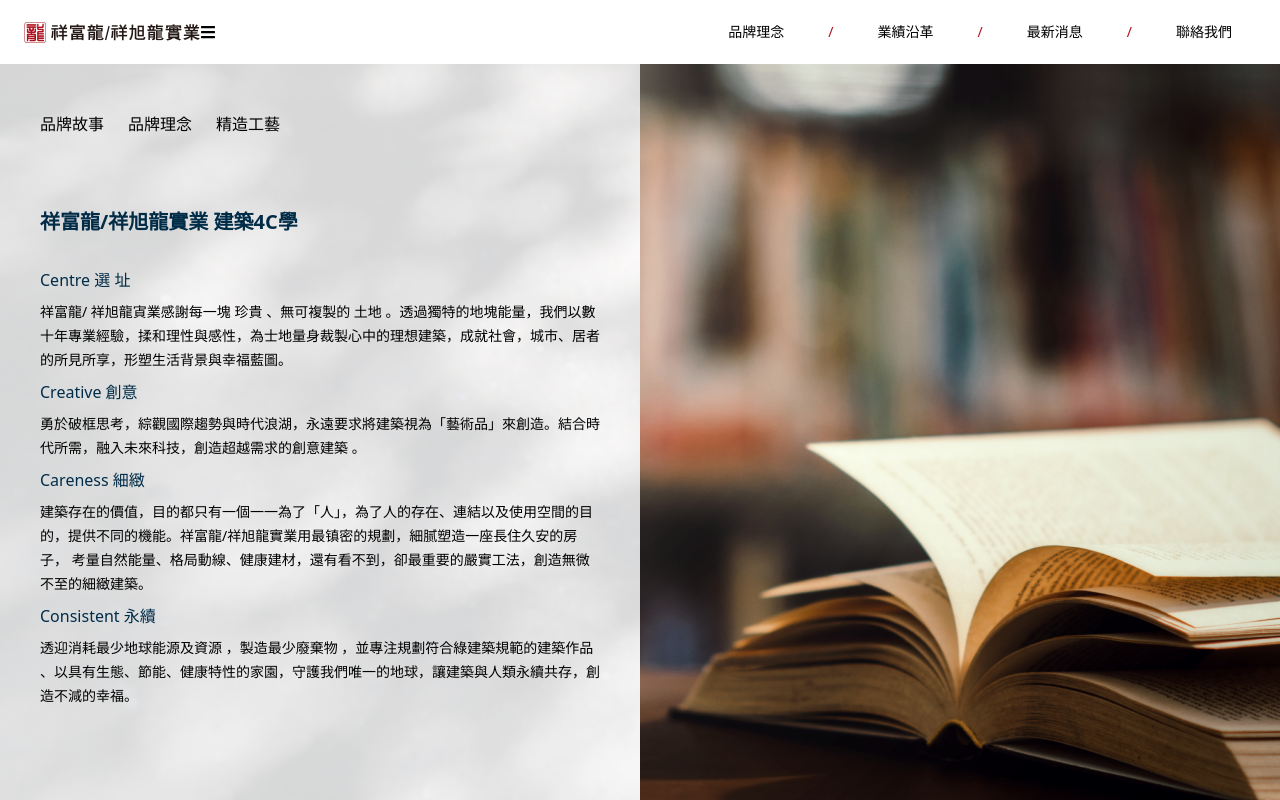
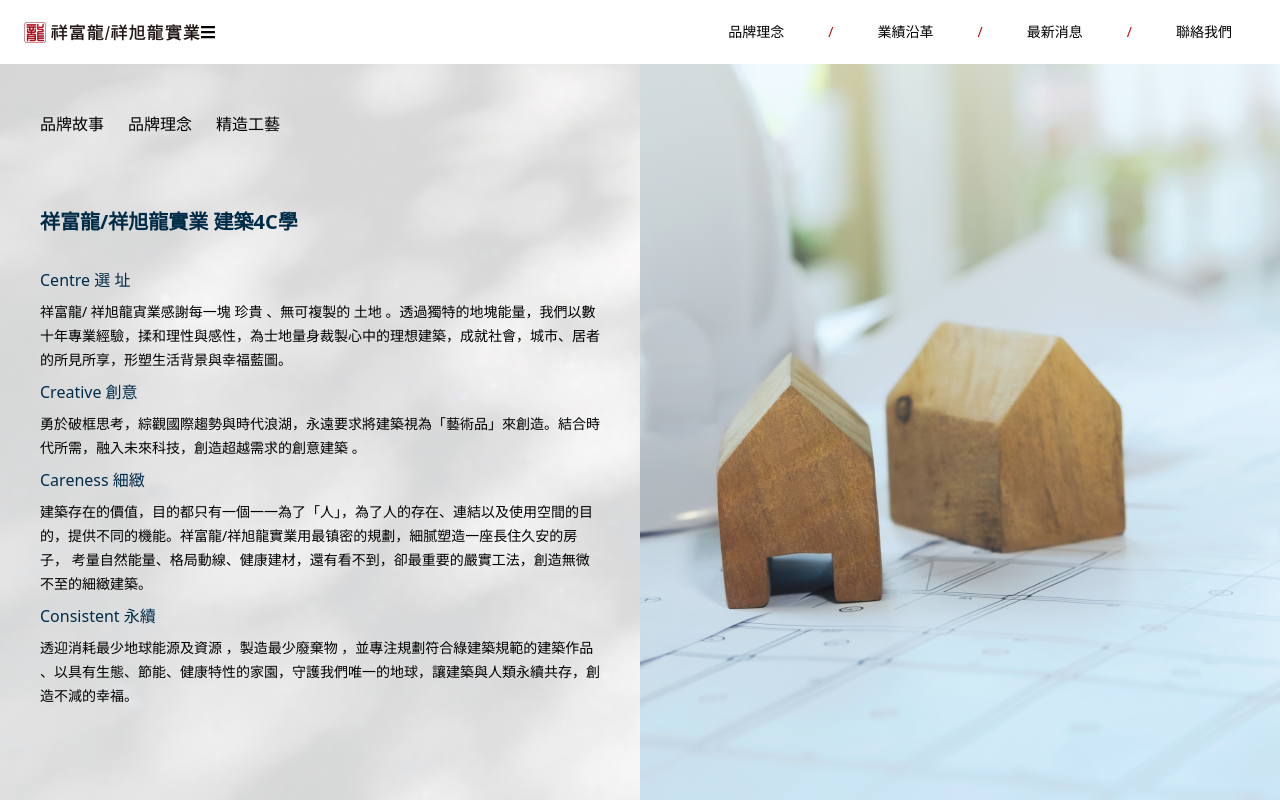
Before and after one commit to kiloking/xiangfulon-website, a React (Create React App) app: page /about-3 in a window 1280 px wide. Built offline with nearby package versions, Linux system fonts and the light colour scheme.

Commit message:
Update AboutThree.js

```diff
--- a/src/AboutThree.js
+++ b/src/AboutThree.js
@@ -33,7 +33,7 @@
       </div>
       <div
         className='w-1/2 h-screen bg-center bg-no-repeat'
-        style={{backgroundImage: `url(${process.env.PUBLIC_URL + '/images/about/aboutbg-2.png' })`}}
+        style={{backgroundImage: `url(${process.env.PUBLIC_URL + '/images/about/aboutbg-3.png' })`}}
       ></div>
     </div>
   )
```
